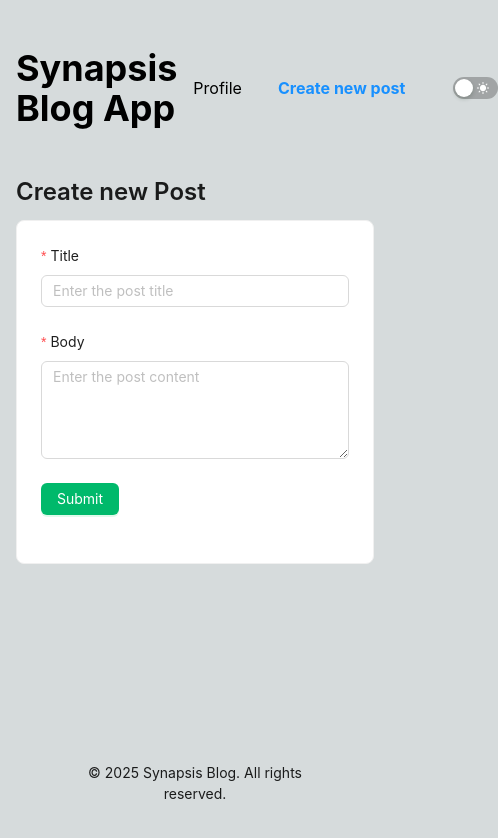
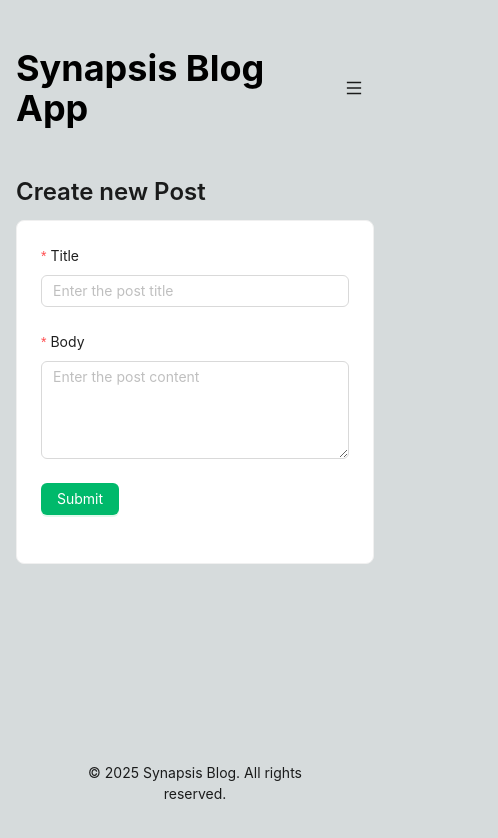
Before and after one commit to natanaelrusli/synapsis-blog-app, a Next.js app: page /create in a window 390 px wide. Shown: the top 838 px of the page, 498 px wide, since content can reach past the window. Built offline with nearby package versions, Linux system fonts and the light colour scheme; sample sign-in values are in the browser's storage.

Commit message:
feat: mobile menu and check identic data on post update

```diff
--- a/src/components/EditablePostCard.tsx
+++ b/src/components/EditablePostCard.tsx
@@ -3,8 +3,9 @@
 import { deletePost, updatePostDetail } from '@/lib/api';
 import { getUserData } from '@/lib/storage';
 import { Post } from '@/types/post';
+import { QuestionCircleOutlined } from '@ant-design/icons';
 import { useMutation } from '@tanstack/react-query';
-import { Button, Card, Flex, Input, message, Typography } from 'antd';
+import { Button, Card, Flex, Input, message, Popconfirm, Typography } from 'antd';
 import React, { useState } from 'react';
 
 type EditablePostCardProps = {
@@ -27,12 +28,13 @@ const EditablePostCard = ({ post, onDelete }: EditablePostCardProps) => {
     }, token),
     onSuccess: () => {
       message.success('Post updated');
+      setIsEditing(false);
     },
     onError: () => {
       message.error('Post update failed');
       setTitle(post.title);
       setBody(post.body);
-    }
+    },
   })
 
   const deletePostMutation = useMutation({
@@ -47,8 +49,13 @@ const EditablePostCard = ({ post, onDelete }: EditablePostCardProps) => {
   })
 
   const handleUpdate = () => {
+    if (post.title === title && post.body === body) {
+      message.info("No data edited");
+      setIsEditing(false);
+      return;
+    }
+
     updatePostMutation.mutate();
-    setIsEditing(false);
   };
 
   const handleDelete = () => {
@@ -81,19 +88,27 @@ const EditablePostCard = ({ post, onDelete }: EditablePostCardProps) => {
 
       <Flex gap="small">
         <Button
-          loading={updatePostMutation.isPending || deletePostMutation.isPending}
+          loading={updatePostMutation.isPending}
           onClick={() => (isEditing ? handleUpdate() : setIsEditing(true))}
         >
           {isEditing ? 'Update' : 'Edit'}
         </Button>
+        <Popconfirm
+          title="Delete post"
+          description="Are you sure to delete this task?"
+          onConfirm={handleDelete}
+          icon={<QuestionCircleOutlined style={{ color: 'red' }} />}
+          okText="Yes"
+          cancelText="No"
+        >
           <Button
             danger
             disabled={isEditing}
             loading={updatePostMutation.isPending || deletePostMutation.isPending}
-          onClick={handleDelete}
           >
             Delete
           </Button>
+        </Popconfirm>
       </Flex>
     </Card>
   );
--- a/src/components/Header.tsx
+++ b/src/components/Header.tsx
@@ -1,17 +1,17 @@
 'use client';
 
-import React, { useContext } from 'react'
-import { LOCAL_STORAGE_KEY } from '@/providers/AntdConfigProviders'
-import { ThemeMode, ThemeModeContext } from '@/context/ThemeModeContext'
-import { MoonFilled, SunFilled } from '@ant-design/icons'
-import { Button, Switch } from 'antd'
+import React, { useContext, useState } from 'react';
+import { LOCAL_STORAGE_KEY } from '@/providers/AntdConfigProviders';
+import { ThemeMode, ThemeModeContext } from '@/context/ThemeModeContext';
+import { MoonFilled, SunFilled, MenuOutlined } from '@ant-design/icons';
+import { Button, Switch, Drawer } from 'antd';
 import Link from 'next/link';
 import { useRouter } from 'next/router';
 
 type NavItem = {
   href: string;
   text: string;
-}
+};
 
 const NavigationButton = ({ href, text }: NavItem) => {
   const router = useRouter();
@@ -20,52 +20,87 @@ const NavigationButton = ({ href, text }: NavItem) => {
   return (
     <Link href={href}>
       <Button
-        type='text'
-        size='large'
+        type="text"
+        size="large"
         style={{
           color: isActive ? '#1890ff' : 'inherit',
-          fontWeight: isActive ? 'bold' : 'normal'
+          fontWeight: isActive ? 'bold' : 'normal',
         }}
       >
-        { text }
+        {text}
       </Button>
     </Link>
-  )
-}
+  );
+};
 
 const navItems: NavItem[] = [
   {
     href: '/me',
-    text: 'Profile'
+    text: 'Profile',
   },
   {
     href: '/create',
-    text: 'Create new post'
-  }
-]
+    text: 'Create new post',
+  },
+];
 
 const Header = () => {
   const { mode, setMode } = useContext(ThemeModeContext);
+  const [isDrawerVisible, setIsDrawerVisible] = useState(false);
 
   const handleChangeTheme = (value: boolean) => {
     const themeMode = value ? ThemeMode.Dark : ThemeMode.Light;
     localStorage.setItem(LOCAL_STORAGE_KEY, themeMode);
     setMode(themeMode);
+  };
+
+  const toggleDrawer = () => setIsDrawerVisible(!isDrawerVisible);
+
+  const MobileMenu = () => {
+    return (
+      <div className="md:hidden flex items-center">
+        <Button
+          type="text"
+          icon={<MenuOutlined />}
+          size="large"
+          onClick={toggleDrawer}
+        />
+
+        <Drawer
+          placement="right"
+          onClose={toggleDrawer}
+          open={isDrawerVisible}
+        >
+          <div className="flex flex-col gap-4">
+            {navItems.map((item) => (
+              <NavigationButton key={item.text} href={item.href} text={item.text} />
+            ))}
+          </div>
+
+          <div className="mt-8 ml-4">
+            <Switch
+              checkedChildren={<MoonFilled />}
+              unCheckedChildren={<SunFilled />}
+              checked={mode === ThemeMode.Dark}
+              onChange={handleChangeTheme}
+            />
+          </div>
+        </Drawer>
+      </div>
+    )
   }
 
   return (
-    <div className='flex items-center justify-between mb-8'>
-      <Link href={'/'}>
+    <div className="flex items-center justify-between mb-8">
+      <Link href="/">
         <h1 className="text-4xl font-bold">Synapsis Blog App</h1>
       </Link>
 
-      <div className='flex items-center gap-8'>
-        <div className='flex gap-1'>
-          {
-            navItems.map((item) => (
-              <NavigationButton key={item.text} href={item.href} text={item.text} />
-            ))
-          }
+      <div className="hidden md:flex items-center gap-8">
+        <div className="flex gap-1">
+          {navItems.map((item) => (
+            <NavigationButton key={item.text} href={item.href} text={item.text} />
+          ))}
         </div>
 
         <Switch
@@ -75,8 +110,10 @@ const Header = () => {
           onChange={handleChangeTheme}
         />
       </div>
+
+      <MobileMenu />
     </div>
-  )
-}
+  );
+};
 
-export default Header
+export default Header;
```
Lines whose indentation alone changed are shown as unchanged.
